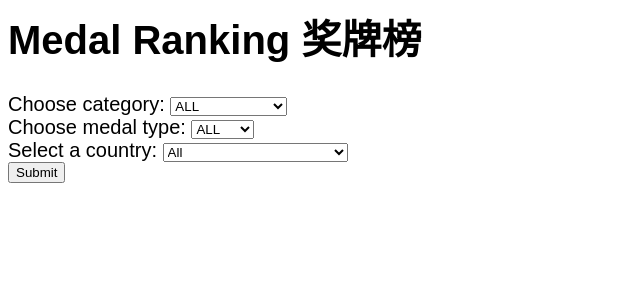
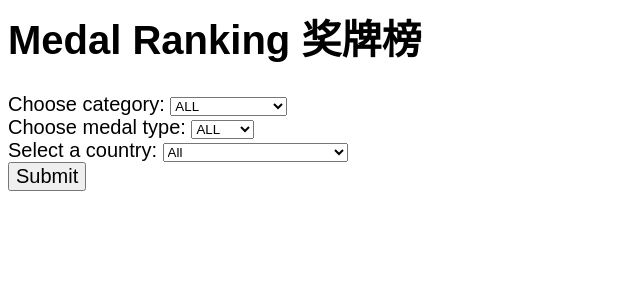
Before and after one commit to yiiihao/project1, a Flask app: page /medal_ranking in a window 1280 px wide. Shown: the top 300 px of the page, without its empty margins (0-640 px from the left). Run offline with Flask 2, Linux system fonts and the light colour scheme; data that the repository does not hold is empty; parts of the project's set-up code (start-up, migrations or seed data) failed here and were passed over.

Commit message:
Update medal_ranking.html

```diff
--- a/templates/medal_ranking.html
+++ b/templates/medal_ranking.html
@@ -47,10 +47,7 @@
   <option value="Norway">Norway</option>
 </select>
 <br>
-<button onclick="submit(document.getElementById('category').value,
-                 document.getElementById('type').value,
-                 document.getElementById('country').value
-                 )">Submit</button>
+<input class="SubmitButton" type="submit" name="SUBMITBUTTON" value="Submit" style="font-size:20px; "/>
 
 </form>
 
```
